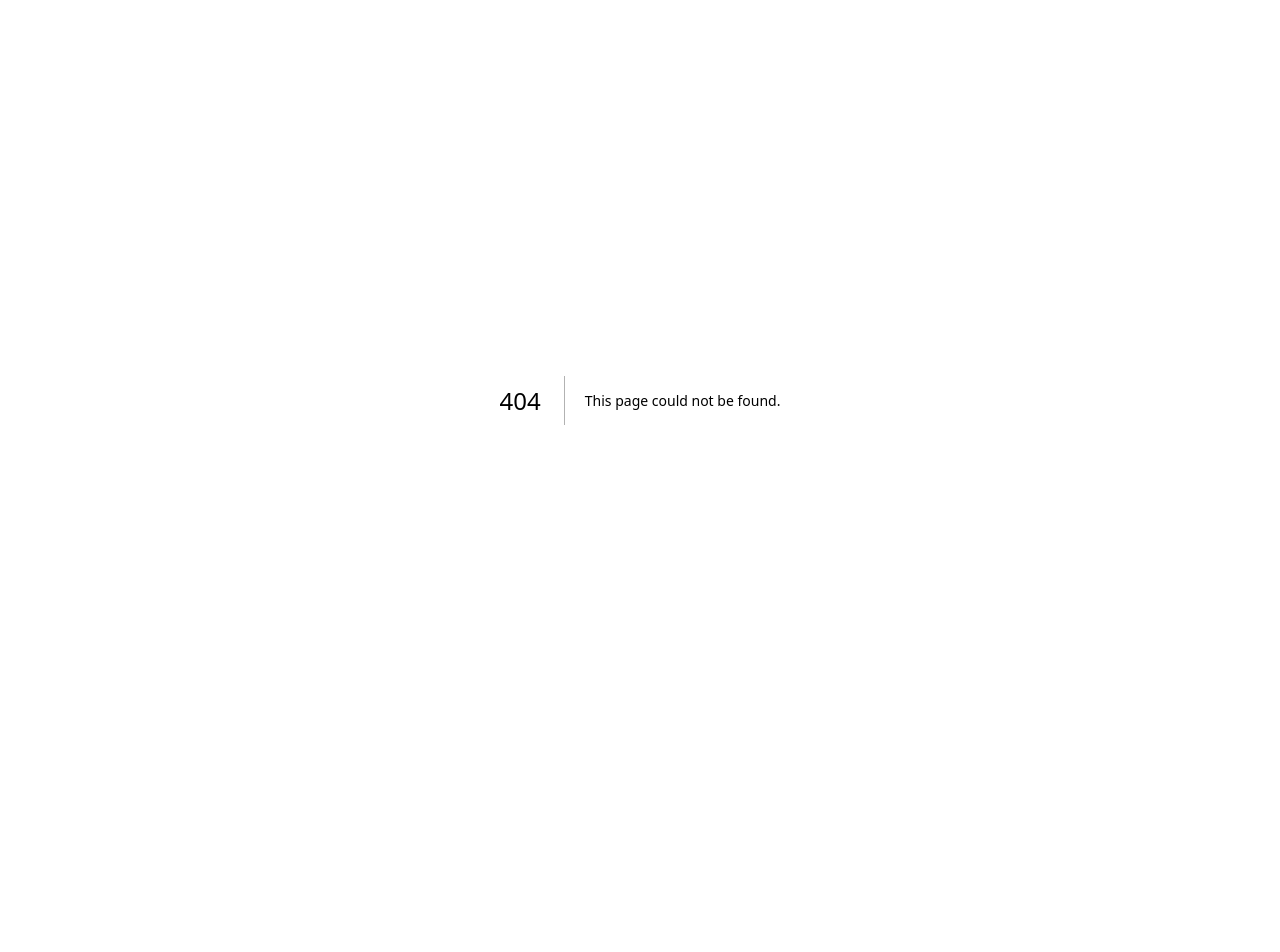
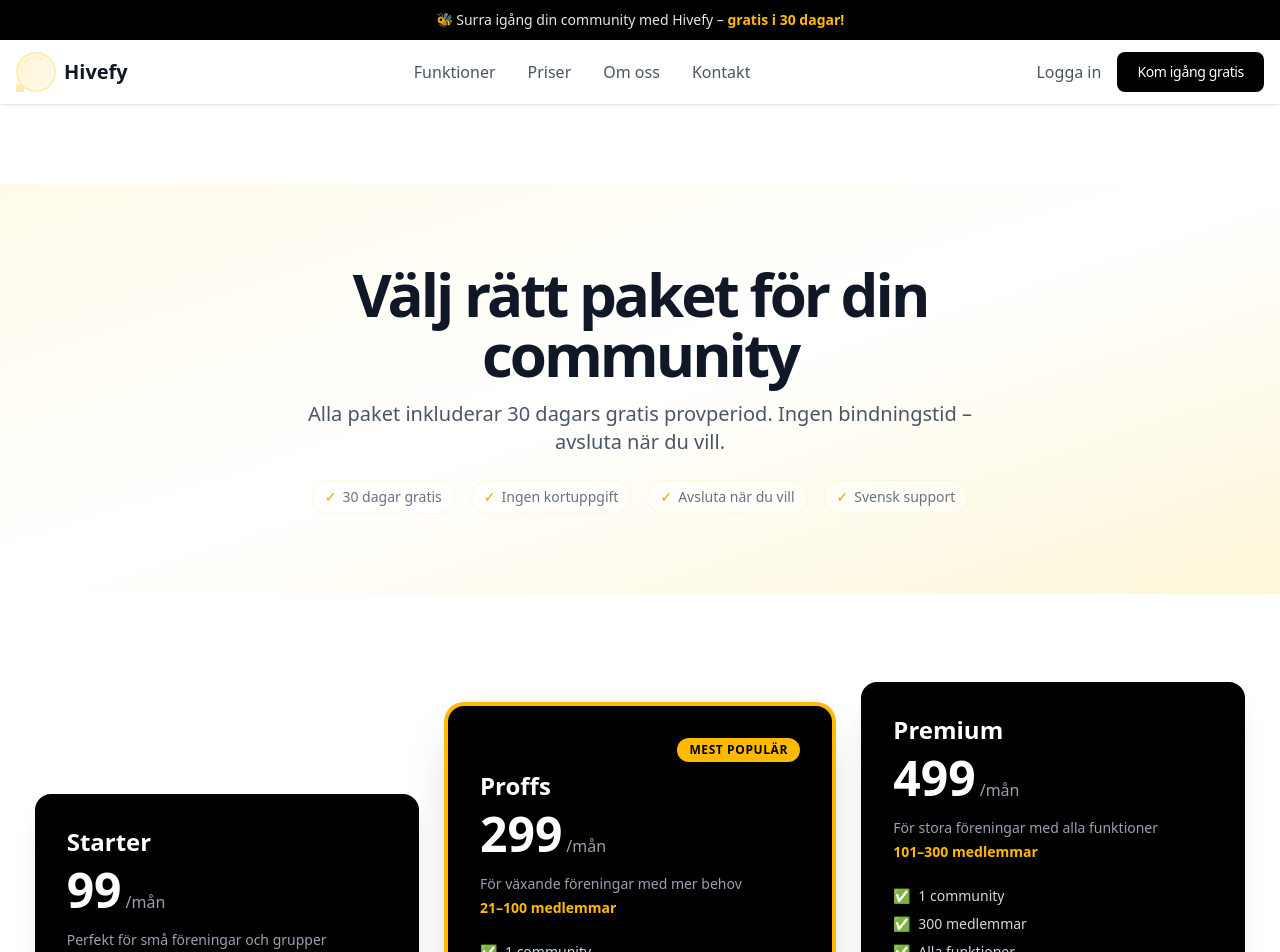
Before and after one commit to Yael353/hivify.frontend, a Next.js app: page /pricing in a window 1280 px wide. Before the commit this address had no page. Shown: the top 952 px of the page. Before the commit the page ends 800 px from the top, so only its background shows below. Built offline with nearby package versions, Linux system fonts and the light colour scheme.

Commit message:
feat: implement Marketing layout and page structure with components

```diff
--- a/app/(landingpage)/page.tsx
+++ /dev/null
@@ -1,9 +0,0 @@
-import LandingPage from "@/src/components/landingpage/LandingPage";
-
-export default function LandingPageRoute() {
-  return (
-    <div>
-      <LandingPage />
-    </div>
-  );
-}
--- /dev/null
+++ b/app/(marketing)/layout.tsx
@@ -0,0 +1,18 @@
+import Footer from "@/src/components/landingpage/bottom/Footer";
+import Header from "@/src/components/landingpage/top/Header";
+
+export default function MarketingLayout({
+  children,
+}: {
+  children: React.ReactNode;
+}) {
+  return (
+    <div className="min-h-screen">
+      <Header />
+
+      {children}
+
+      <Footer />
+    </div>
+  );
+}
--- /dev/null
+++ b/app/(marketing)/page.tsx
@@ -0,0 +1,25 @@
+"use client";
+
+import CTA from "@/src/components/landingpage/body/CTA";
+import Features from "@/src/components/landingpage/body/Features";
+import Pricing from "@/src/components/landingpage/body/Pricing";
+import Hero from "@/src/components/landingpage/top/Hero";
+
+export default function MarketingPage() {
+  return (
+    <main className="relative z-10">
+      <Hero />
+      <Features />
+      <div className="text-center max-w-2xl mx-auto">
+        <h2 className="text-4xl md:text-5xl font-bold tracking-tighter text-gray-900">
+          Prislista
+        </h2>
+        <p className="text-xl text-gray-600 mt-4">
+          Hitta prispaketet som passar din communitys behov
+        </p>
+      </div>
+      <Pricing />
+      <CTA />
+    </main>
+  );
+}
--- /dev/null
+++ b/app/(marketing)/pricing/page.tsx
@@ -0,0 +1,5 @@
+import PricingPage from "@/src/components/nav-pages/PracingPage";
+
+export default function PricingRoute() {
+  return <PricingPage />;
+}
--- a/app/layout.tsx
+++ b/app/layout.tsx
@@ -13,8 +13,9 @@
 });
 
 export const metadata: Metadata = {
-  title: "Create Next App",
-  description: "Generated by create next app",
+  title: "Hivefy - Engagera din community",
+  description:
+    "Hivefy gör det enkelt för föreningar att samla och dela information.",
 };
 
 export default function RootLayout({ children }: LayoutProps<"/">) {
--- a/src/components/landingpage/LandingPage.tsx
+++ b/src/components/landingpage/LandingPage.tsx
@@ -1,25 +1,25 @@
-import CTA from "./body/CTA";
-import Features from "./body/Features";
-import Pricing from "./body/Pricing";
-import Footer from "./bottom/Footer";
-import Header from "./top/Header";
-import Hero from "./top/Hero";
+// import CTA from "./body/CTA";
+// import Features from "./body/Features";
+// import Pricing from "./body/Pricing";
+// import Footer from "./bottom/Footer";
+// import Header from "./top/Header";
+// import Hero from "./top/Hero";
 
-function LandingPage() {
-  return (
-    <div className="min-h-screen">
-      <Header />
-      <main>
-        <div className="top-0 z-10">
-        <Hero />
-        </div>
-        <Features />
-        <Pricing />
-        <CTA />
-      </main>
-      <Footer />
-    </div>
-  );
-}
+// function LandingPage() {
+//   return (
+//     <div className="min-h-screen">
+//       <Header />
+//       <main>
+//         <div className="top-0 z-10">
+//         <Hero />
+//         </div>
+//         <Features />
+//         <Pricing />
+//         <CTA />
+//       </main>
+//       <Footer />
+//     </div>
+//   );
+// }
 
-export default LandingPage;
+// export default LandingPage;
--- a/src/components/landingpage/body/Pricing.tsx
+++ b/src/components/landingpage/body/Pricing.tsx
@@ -61,16 +61,9 @@
   ];
 
   return (
-    <section className="py-20 bg-white">
+    <section className=" bg-white">
       <div className="container mx-auto px-4">
-        <div className="text-center max-w-2xl mx-auto mb-12">
-          <h2 className="text-4xl md:text-5xl font-bold tracking-tighter text-gray-900">
-            Prislista
-          </h2>
-          <p className="text-xl text-gray-600 mt-4">
-            Hitta prispaketet som passar din communitys behov
-          </p>
-        </div>
+
 
         <div className="flex flex-col md:flex-row items-center md:items-end justify-around gap-6 py-10 hover:shadow-2xs">
           {plans.map((plan) => {
--- a/src/components/landingpage/top/Header.tsx
+++ b/src/components/landingpage/top/Header.tsx
@@ -14,7 +14,7 @@
   ];
 
   return (
-    <header className="sticky top-0 z-50 backdrop-blur-md bg-white/80 shadow-sm">
+    <header className="sticky top-0 z-50 backdrop-blur-md bg-white/80 shadow-sm mb-20">
       <div className="bg-black py-2.5 text-center">
         <div className="container mx-auto px-4">
           <p className="text-white/90 text-sm font-medium">
--- a/src/components/landingpage/top/Hero.tsx
+++ b/src/components/landingpage/top/Hero.tsx
@@ -2,11 +2,11 @@
 
 export default function Hero() {
   return (
-    <div className="relative h-full flex items-center justify-center overflow-hidden sm:pt-0 py-20">
+    <div className="relative h-full flex items-center justify-center overflow-hidden sm:pt-0">
       <div className="absolute right-0 top-1/2 -translate-y-1/2 w-1/2 h-3/4 bg-amber-400/5 rounded-full blur-3xl pointer-events-none overflow-hidden" />
       <div className="absolute left-1/2 top-1/2 -translate-x-1/2 -translate-y-1/2 w-50 h-50 bg-amber-300/5 rounded-full blur-3xl pointer-events-none overflow-hidden" />
 
-      <div className="container mx-auto px-4 relative z-10 md:py-20">
+      <div className="container mx-auto px-4 relative z-10">
         <div className="flex flex-col md:flex-row items-center gap-8 lg:gap-16">
           <div className="flex-1 text-left max-w-2xl">
             <h1 className="text-7xl md:text-9xl lg:text-9xl xl:text-7xl font-bold tracking-tighter leading-[1.1]">
--- /dev/null
+++ b/src/components/nav-pages/PracingPage.tsx
@@ -0,0 +1,84 @@
+// src/app/pricing/page.tsx (eller src/pages/pricing.tsx beroende på din struktur)
+import Link from "next/link";
+import Pricing from "../landingpage/body/Pricing";
+
+export default function PricingPage() {
+  return (
+    <div className="min-h-screen bg-white">
+      <section className="relative overflow-hidden bg-linear-to-br from-amber-50 via-white to-amber-100/70 py-20">
+        <div className="container mx-auto px-4">
+          <div className="max-w-3xl mx-auto text-center">
+            <h1 className="text-4xl md:text-5xl lg:text-6xl font-bold tracking-tighter text-gray-900">
+              Välj rätt paket för din{" "}
+              <span className="text-gold-gradient">community</span>
+            </h1>
+
+            <p className="text-xl text-gray-600 mt-4 max-w-2xl mx-auto">
+              Alla paket inkluderar 30 dagars gratis provperiod. Ingen
+              bindningstid – avsluta när du vill.
+            </p>
+
+            <div className="mt-6 flex flex-wrap items-center justify-center gap-4 text-sm text-gray-500">
+              <span className="flex items-center gap-1.5 bg-white/50 backdrop-blur-sm px-3 py-1.5 rounded-full border border-amber-200/30">
+                <span className="text-amber-500">✓</span> 30 dagar gratis
+              </span>
+              <span className="flex items-center gap-1.5 bg-white/50 backdrop-blur-sm px-3 py-1.5 rounded-full border border-amber-200/30">
+                <span className="text-amber-500">✓</span> Ingen kortuppgift
+              </span>
+              <span className="flex items-center gap-1.5 bg-white/50 backdrop-blur-sm px-3 py-1.5 rounded-full border border-amber-200/30">
+                <span className="text-amber-500">✓</span> Avsluta när du vill
+              </span>
+              <span className="flex items-center gap-1.5 bg-white/50 backdrop-blur-sm px-3 py-1.5 rounded-full border border-amber-200/30">
+                <span className="text-amber-500">✓</span> Svensk support
+              </span>
+            </div>
+          </div>
+        </div>
+      </section>
+
+      <section className="py-12">
+        <div className="container mx-auto px-4">
+          <Pricing />
+        </div>
+      </section>
+
+      <section className="py-16 bg-linear-to-br from-amber-50 via-white to-amber-100/70">
+        <div className="container mx-auto px-4">
+          <div className="max-w-3xl mx-auto">
+            <h2 className="text-2xl md:text-3xl font-bold text-center text-gray-900 mb-8">
+              Vanliga frågor om priser
+            </h2>
+            <div className="space-y-4  ">
+              {[
+                {
+                  q: "Kan jag byta paket senare?",
+                  a: "Ja, du kan när som helst uppgradera eller nedgradera ditt paket. Förändringen träder i kraft nästa faktureringsperiod.",
+                },
+                {
+                  q: "Vad händer efter 30 dagars provperiod?",
+                  a: "Efter 30 dagar väljer du ett betalpaket. Om du inte väljer ett paket blir ditt konto pausat tills du väljer ett.",
+                },
+                {
+                  q: "Kan jag avsluta när som helst?",
+                  a: "Ja, du kan avsluta din prenumeration när som helst. Ingen bindningstid, inga dolda avgifter.",
+                },
+                {
+                  q: "Får jag hjälp med att komma igång?",
+                  a: "Ja! Vi erbjuder guidad onboarding för alla nya användare. Kontakta oss så hjälper vi dig.",
+                },
+              ].map((item, index) => (
+                <div
+                  key={index}
+                  className="bg-white rounded-xl p-6 shadow-sm border border-gray-100 hover:shadow-md transition-shadow"
+                >
+                  <h3 className="font-semibold text-gray-900 mb-2">{item.q}</h3>
+                  <p className="text-gray-600">{item.a}</p>
+                </div>
+              ))}
+            </div>
+          </div>
+        </div>
+      </section>
+    </div>
+  );
+}
```
